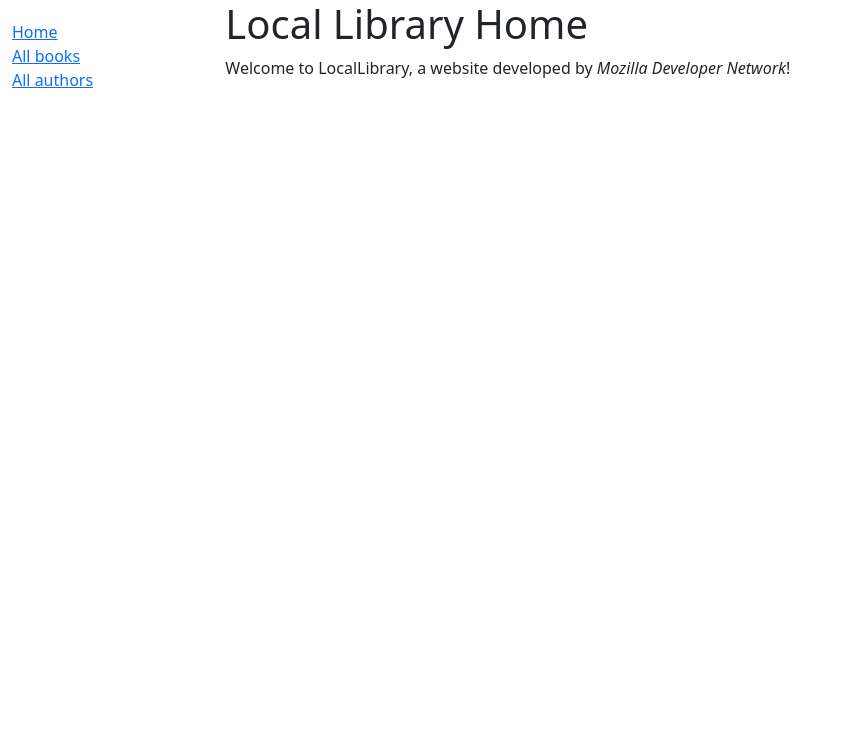
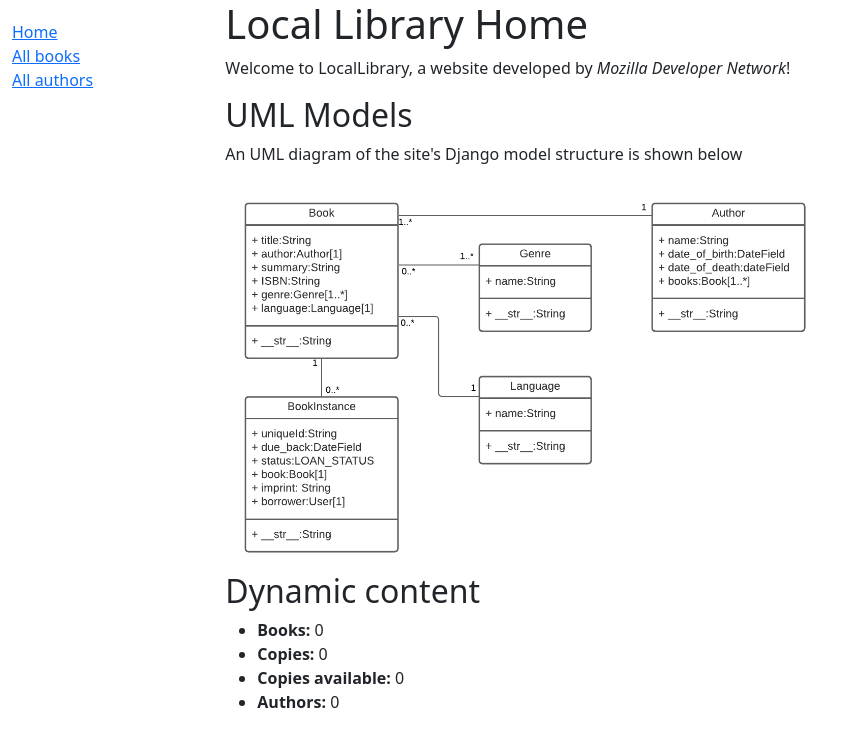
Before and after one commit to osantau/locallibrary, a Django app: page /catalog/ in a window 1280 px wide. Shown: the top 747 px of the page, without its empty margins (0-857 px from the left). Run offline with Django 4.2, Linux system fonts and the light colour scheme; data that the repository does not hold is empty.

Commit message:
Add image. Fix css

```diff
--- a/catalog/templates/base.html
+++ b/catalog/templates/base.html
@@ -7,7 +7,7 @@
  <link href="https://cdn.jsdelivr.net/npm/bootstrap@5.1.3/dist/css/bootstrap.min.css" rel="stylesheet" integrity="sha384-1BmE4kWBq78iYhFldvKuhfTAU6auU8tT94WrHftjDbrCEXSU1oBoqyl2QvZ6jIW3" crossorigin="anonymous">
  <!-- Add additional CSS in static file -->
  {% load static %}
- <link rel="stylesheet" href="{% static '/css/styles.css' %}">
+ <link rel="stylesheet" href="{% static 'css/styles.css' %}">
 </head>
 <body>
 <div class="container-fluid">
--- a/catalog/templates/index.html
+++ b/catalog/templates/index.html
@@ -3,4 +3,17 @@
 {% block content %}
   <h1>Local Library Home</h1>
   <p>Welcome to LocalLibrary, a website developed by <em>Mozilla Developer Network</em>!</p>
+  <h2>UML Models</h2>
+  <p>An UML diagram of the site's Django model structure is shown below</p>
+  <div>
+    {% load static %}
+    <img src="{% static "images/local_library_model_uml.png" %}" alt="My Image" width="600px">
+  </div>
+<h2>Dynamic content</h2>
+<ul>
+  <li><strong>Books:</strong> {{ num_books }}</li>
+  <li><strong>Copies:</strong> {{ num_instances }}</li>
+  <li><strong>Copies available:</strong> {{ num_instances_available }}</li>
+  <li><strong>Authors:</strong> {{ num_authors }}</li>
+</ul>
 {% endblock %}
```
Also changed, not shown: catalog/static/images/local_library_model_uml.png (added).
